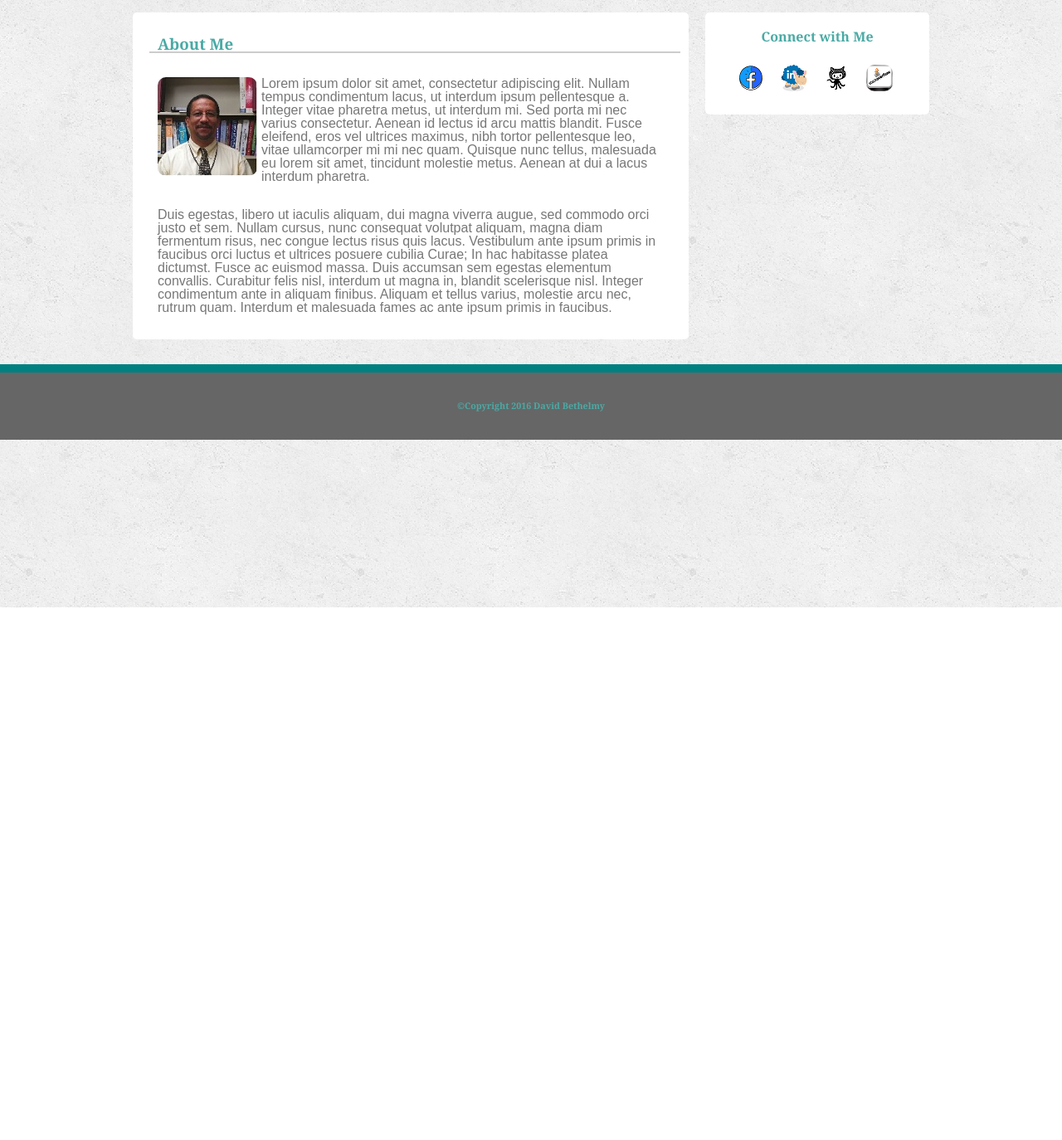
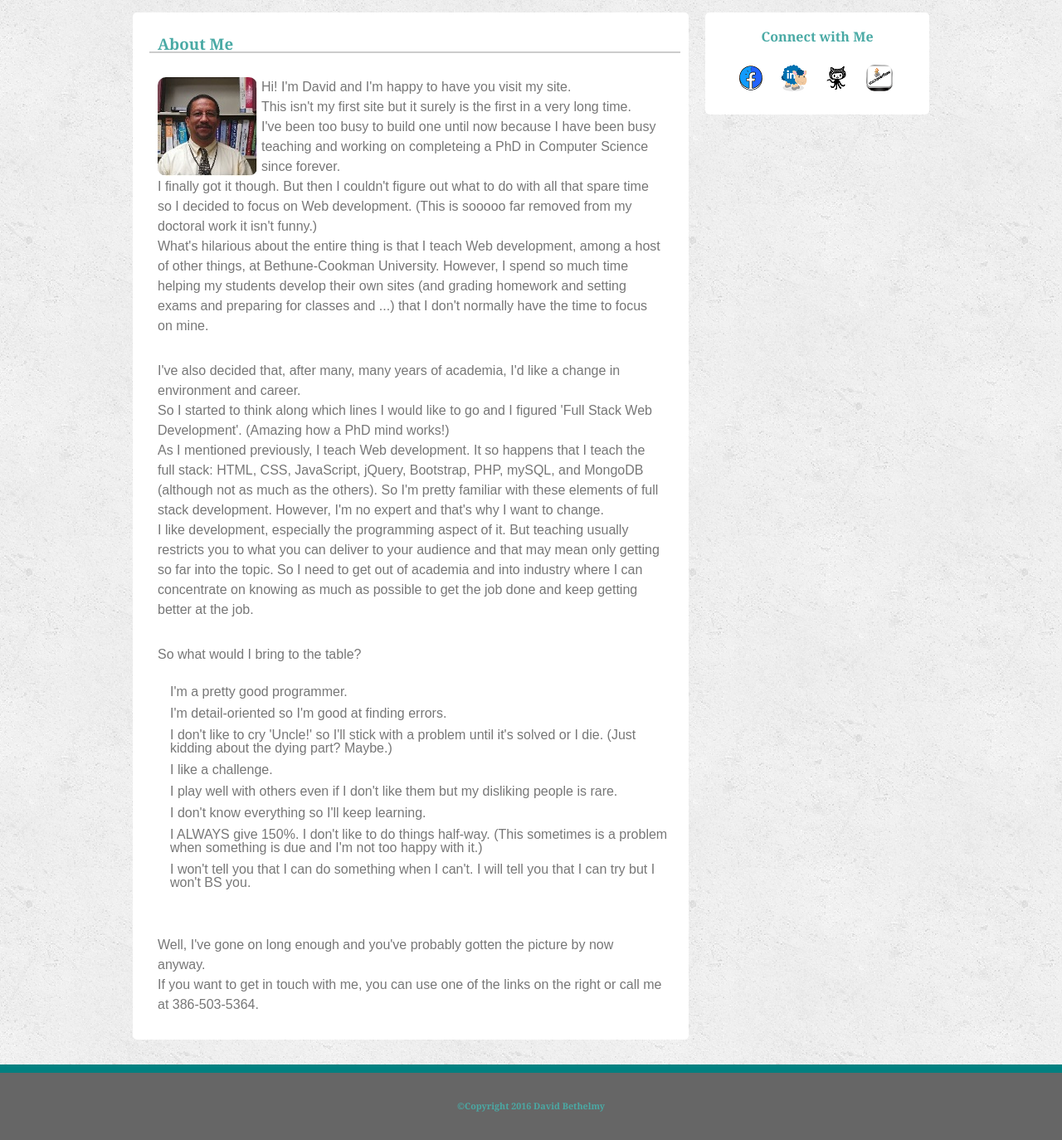
Before and after one commit to bethelmyd/Basic-Portfolio, a PHP site: page / in a window 1280 px wide. Shown: the part 68-1442 px from the top of the page at 83% size. Before the commit the page ends 800 px from the top, so only its background shows below. Run offline with PHP 8.4, Linux system fonts and the light colour scheme.

Commit message:
eighth commit

```diff
--- a/assets/css/styles.css
+++ b/assets/css/styles.css
@@ -170,7 +170,7 @@ footer h6{
 img{
     border-radius: 10px;
     float: left;
-    margin: 0px 5px 0 0;
+    margin: 0px 5px 0px 0;
 }
 
 #leftOfMain{
@@ -181,6 +181,32 @@ img{
     border-radius: 5px;
 }
 
+#leftOfMain p{
+    line-height: 1.5em;
+}
+
+#leftOfMain h3{
+    padding-left: 10px;
+    margin-left: 10px;
+    border-bottom: 2px solid #cccccc;
+    /*width: 100%;*/
+}
+
+#leftOfMain ol{
+    margin-left: 30px;
+    /*margin-top: 2px;*/
+    /*padding: 5px;*/
+}
+
+#leftOfMain ol li{
+    /*margin: 5px;*/
+    padding: 5px;
+}
+
+/*#leftOfMain img{
+    margin-bottom: 5px;
+}
+*/
 #rightOfMain{
     width: 270px;
     float: right;
@@ -200,13 +226,6 @@ img{
     margin: 5px;
 }
 
-
-#leftOfMain h3{
-    padding-left: 10px;
-    margin-left: 10px;
-    border-bottom: 2px solid #cccccc;
-    /*width: 100%;*/
-}
 
 /*Nicolas Gallagher clearfix*/
 .group:before,
--- a/index.html
+++ b/index.html
@@ -27,9 +27,36 @@
 		<section id="leftOfMain">
 			<h3>About Me</h3>
 			<p class="group"><span class = "tooltip"><img src="assets/images/dgbprofile.jpg" alt="Picture of David Bethelmy"><span class="tooltiptext">David Bethelmy</span></span>
-				Lorem ipsum dolor sit amet, consectetur adipiscing elit. Nullam tempus condimentum lacus, ut interdum ipsum pellentesque a. Integer vitae pharetra metus, ut interdum mi. Sed porta mi nec varius consectetur. Aenean id lectus id arcu mattis blandit. Fusce eleifend, eros vel ultrices maximus, nibh tortor pellentesque leo, vitae ullamcorper mi mi nec quam. Quisque nunc tellus, malesuada eu lorem sit amet, tincidunt molestie metus. Aenean at dui a lacus interdum pharetra.</p>
-
-				<p>Duis egestas, libero ut iaculis aliquam, dui magna viverra augue, sed commodo orci justo et sem. Nullam cursus, nunc consequat volutpat aliquam, magna diam fermentum risus, nec congue lectus risus quis lacus. Vestibulum ante ipsum primis in faucibus orci luctus et ultrices posuere cubilia Curae; In hac habitasse platea dictumst. Fusce ac euismod massa. Duis accumsan sem egestas elementum convallis. Curabitur felis nisl, interdum ut magna in, blandit scelerisque nisl. Integer condimentum ante in aliquam finibus. Aliquam et tellus varius, molestie arcu nec, rutrum quam. Interdum et malesuada fames ac ante ipsum primis in faucibus.</p>
+				<strong>Hi!</strong> I'm David and I'm happy to have you visit my site.<br>
+				This isn't my first site but it surely is the first in a very long time.<br>
+				I've been too busy to build one until now because I have been busy teaching and working on completeing a PhD in Computer Science since forever.<br>
+				I finally got it though. But then I couldn't figure out what to do with all that spare time so I decided to focus on Web development. (This is sooooo far removed from my doctoral work it isn't funny.)<br>
+				What's hilarious about the entire thing is that I teach Web development, among a host of other things, at Bethune-Cookman University. However, I spend so much time helping my students develop their own sites (and grading homework and setting exams and preparing for classes and ...) that I don't normally have the time to focus on mine.
+			</p>
+			<p>
+				I've also decided that, after many, many years of academia, I'd like a change in environment and career.<br>
+				So I started to think along which lines I would like to go and I figured 'Full Stack Web Development'. (Amazing how a PhD mind works!)<br>
+				As I mentioned previously, I teach Web development. It so happens that I teach the full stack: HTML, CSS, JavaScript, jQuery, Bootstrap, PHP, mySQL, and MongoDB (although not as much as the others). So I'm pretty familiar with these elements of full stack development.
+				However, I'm no expert and that's why I want to change.<br>
+				I like development, especially the programming aspect of it. But teaching usually restricts you to what you can deliver to your audience and that may mean only getting so far into the topic. So I need to get out of academia and into industry where I can concentrate on knowing as much as possible to get the job done and keep getting better at the job.
+			</p>
+			<p>
+				So what would I bring to the table?
+				<ol>
+					<li>I'm a pretty good programmer.</li>
+					<li>I'm detail-oriented so I'm good at finding errors.</li>
+					<li>I don't like to cry 'Uncle!' so I'll stick with a problem until it's solved or I die. (Just kidding about the dying part? Maybe.)</li>
+					<li>I like a challenge.</li>
+					<li>I play well with others even if I don't like them but my disliking people is rare.</li>
+					<li>I don't know everything so I'll keep learning.</li>
+					<li>I ALWAYS give 150%. I don't like to do things half-way. (This sometimes is a problem when something is due and I'm not too happy with it.)</li>
+					<li>I won't tell you that I can do something when I can't. I will tell you that I can try but I won't BS you.</li>
+				</ol>
+			</p>
+			<p>
+				Well, I've gone on long enough and you've probably gotten the picture by now anyway.<br>
+				If you want to get in touch with me, you can use one of the links on the right or call me at 386-503-5364.
+			</p>
 			</section>
 			<section id = "rightOfMain">
 				<h4>Connect with Me</h4>
```
